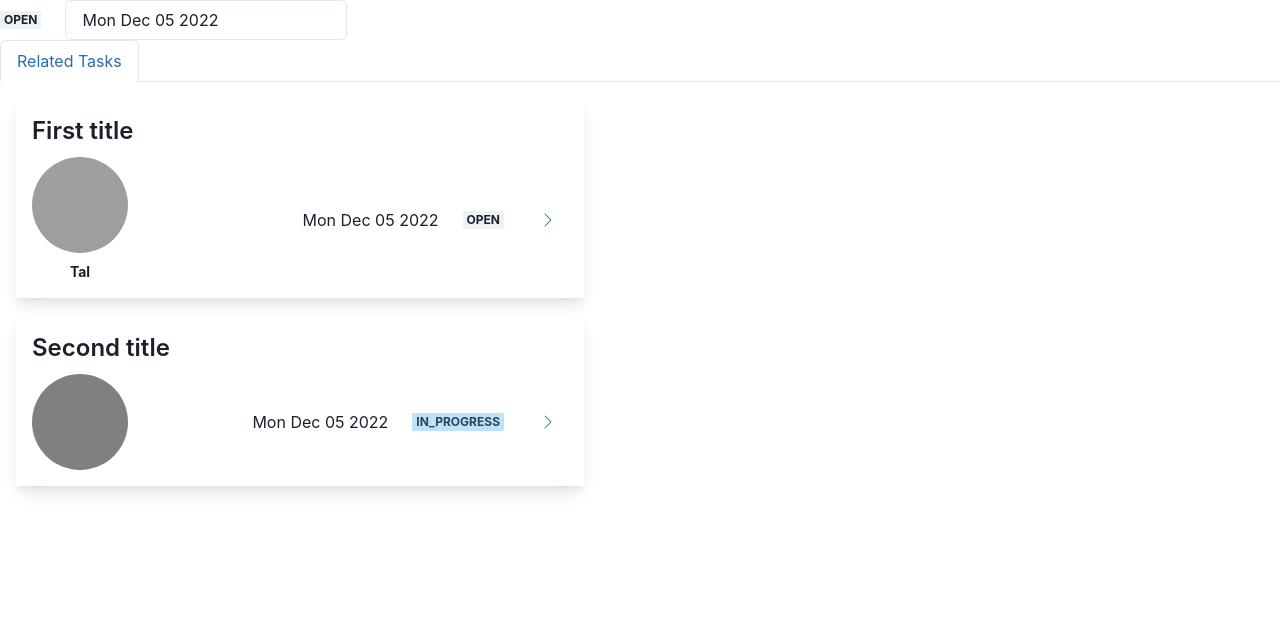
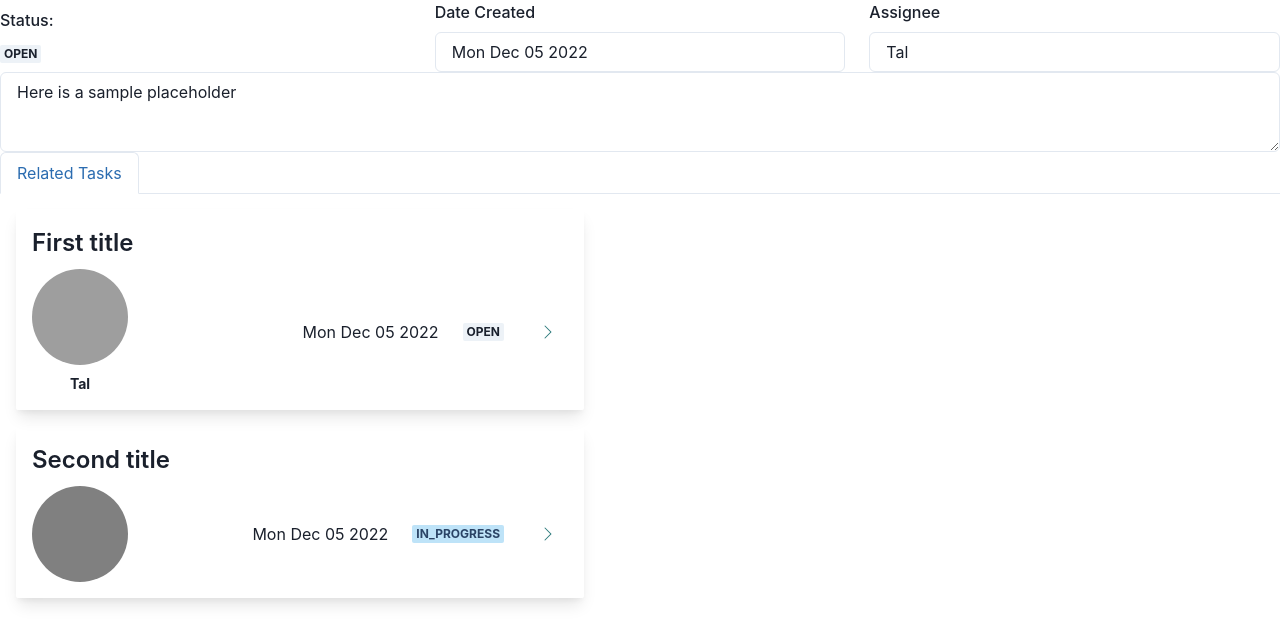
Before and after one commit to TalZa1810/tasks_management, a React (Create React App) app: page / in a window 1280 px wide. Shown: the top 644 px of the page. Built offline with nearby package versions, Linux system fonts and the light colour scheme; grey boxes are pictures that could not be loaded.

Commit message:
update task details

```diff
--- a/src/Task/Task.tsx
+++ b/src/Task/Task.tsx
@@ -28,7 +28,7 @@ export const Task = ({
 }: Task) => {
   return (
     <>
-      <TaskDetails status={status} createdAt={createdAt} />
+      <TaskDetails assignee={assignee} status={status} createdAt={createdAt} />
       {relatedTickets && (
         <Tabs size="md" variant="enclosed">
           <TabList>
--- a/src/TaskDetails/TaskDetails.tsx
+++ b/src/TaskDetails/TaskDetails.tsx
@@ -1,23 +1,50 @@
 import React from "react";
-import { HStack, Input } from "@chakra-ui/react";
+import {
+  HStack,
+  Input,
+  Textarea,
+  FormControl,
+  FormLabel,
+} from "@chakra-ui/react";
 import { Status, StatusBadge } from "../StatusBadge/StatusBadge";
+import { UserProps } from "../User/UserProps";
 
 export type TaskDetails = {
   status: Status;
   createdAt: Date;
+  assignee: UserProps | undefined;
 };
 
-export const TaskDetails = ({ status, createdAt }: TaskDetails) => {
+export const TaskDetails = ({ status, createdAt, assignee }: TaskDetails) => {
   return (
+    <div>
       <HStack spacing="24px">
+        <FormControl>
+          <FormLabel>Status:</FormLabel>
           <StatusBadge status={status} />
-      <div>
+        </FormControl>
+        <FormControl>
+          <FormLabel>Date Created</FormLabel>
           <Input
+            isReadOnly
             value={createdAt.toDateString()}
             placeholder="medium size"
             size="md"
           />
+        </FormControl>
+        <FormControl>
+          <FormLabel>Assignee</FormLabel>
+          <Input
+            isReadOnly
+            value={assignee?.name ?? "Unassigned"}
+            placeholder="medium size"
+            size="md"
+          />
+        </FormControl>
+      </HStack>
+      <div>
+        <Textarea isReadOnly value="Here is a sample placeholder" />
       </div>
-    </HStack>
+    </div>
   );
 };
```
Lines whose indentation alone changed are shown as unchanged.
